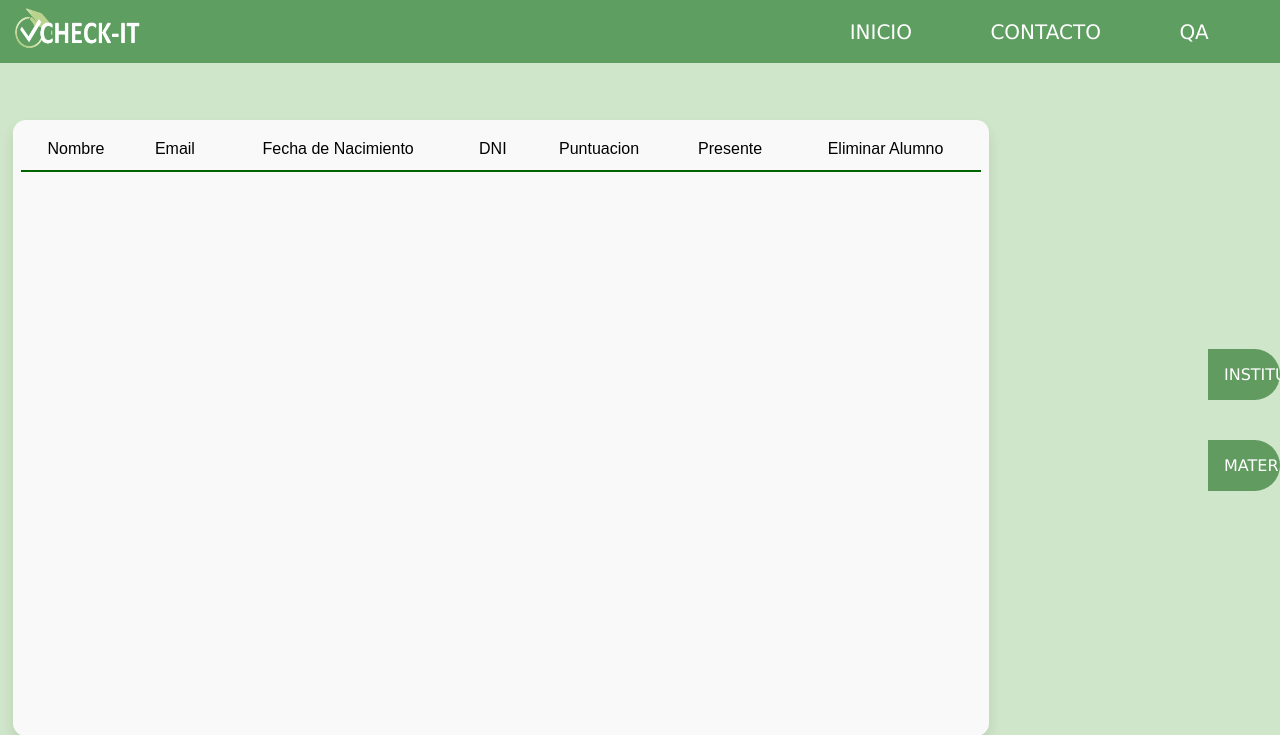
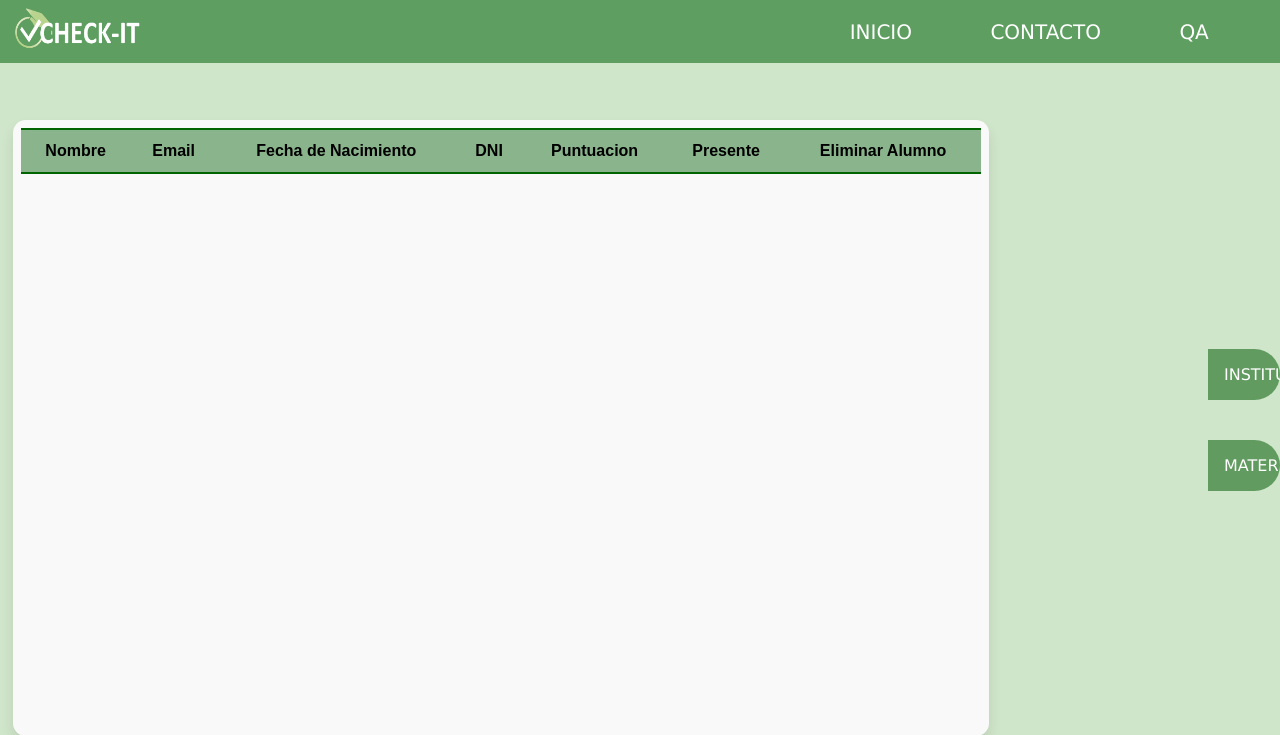
Before and after one commit to MercadoLucila/Check-it, a PHP site: page /Paginas/Bandeja_curso/curso.php in a window 1280 px wide. Shown: the top 735 px of the page. Run offline with PHP 8.4, Linux system fonts and the light colour scheme; lists and menus that the app fills with data are empty.

Commit message:
Ya se pueden eliminar alumnos de una materia. Agregar botón para subir alumno.

```diff
--- a/Clases/Alumno.php
+++ b/Clases/Alumno.php
@@ -16,7 +16,7 @@ class Alumno{
     }
 
     public static function eliminarAlumno_Materia($conn, $DNI, $codigo_materia){
-        $consulta="DELETE *
+        $consulta="DELETE
         FROM materia_alumno
         WHERE DNI = :DNI and codigo_materia = :codigo_materia ";
 
--- a/Paginas/Bandeja_curso/curso.php
+++ b/Paginas/Bandeja_curso/curso.php
@@ -7,13 +7,6 @@ require_once "../../Clases/Alumno.php";
 $database = new Database();
 $conn = $database -> connect();
 session_start();
-
-/*
-if($_POST["eliminar_alumno"]==$alumno["DNI"]){
-    $DNI=$alumno["DNI"];
-    Alumno::eliminarAlumno_Materia($conn,$DNI,$materia);
-}
-    */
 
 ?>
 
@@ -48,25 +41,34 @@ if($_POST["eliminar_alumno"]==$alumno["DNI"]){
                 <div>
                     <table>
                         <tr>
-                            <td>Nombre</td>
-                            <td>Email</td>
-                            <td>Fecha de Nacimiento</td>
-                            <td>DNI</td>
-                            <td>Puntuacion</td>
-                            <td>Presente</td>
-                            <td>Eliminar Alumno</td>
+                            <th>Nombre</th>
+                            <th>Email</th>
+                            <th>Fecha de Nacimiento</th>
+                            <th>DNI</th>
+                            <th>Puntuacion</th>
+                            <th>Presente</th>
+                            <th>Eliminar Alumno</th>
                     <?php
 
                         if($_SERVER["REQUEST_METHOD"] == "POST"){
-                            $materia = $_POST['materia'];
+                            if(isset($_POST['materia'])){
+                                $materia = $_POST['materia'];
+                                $_SESSION['materia']=$materia;
+                            }
+
+
+                            if(isset($_POST["eliminar_alumno"])){
+                                $DNI=$_POST["eliminar_alumno"];
+                                $materia= $_SESSION['materia'];
+                                Alumno::eliminarAlumno_Materia($conn,$DNI,$materia);
+                            }
+
                             $alumnos = Alumno::buscarAlumnos($conn,$materia);
+
 
                             echo '<form name="materia" action="../Bandeja_curso/curso.php" method="POST">';
                             foreach($alumnos as $alumno){
-                                echo '<tr><td>'.$alumno["nombre"].' '.$alumno["apellido"].'</td>
-                                <td>'.$alumno["email"].'</td>
-                                <td>'.$alumno["nacimiento"].'</td>
-                                <td>'.$alumno["DNI"].'</td>
+                                echo '<tr><td>'.$alumno["nombre"].' '.$alumno["apellido"].'</td><td>'.$alumno["email"].'</td><td>'.$alumno["nacimiento"].'</td><td>'.$alumno["DNI"].'</td>
                                 <td>agregar puntuacion</td>
                                 <td><input type="checkbox" name="presentes[]" value="'.$alumno["DNI"].'"></td>
                                 <td><form name="eliminar" action="../Bandeja_curso/curso.php" method="POST">
--- a/Resources/CSS/curso.css
+++ b/Resources/CSS/curso.css
@@ -142,17 +135,25 @@ body {
     border-collapse: collapse;
     font-family: Arial, sans-serif;
     text-align: center;
+    align-content: center;
+    align-items: center;
 }
 
-.bandeja table th, .bandeja table td {
-    border-radius: 10%;
+.bandeja table th {
+    background-color:#8ab48b;
     padding: 12px;
+    border-top: 2px solid #006400;
+    border-bottom: 2px solid #006400;
+}
+
+.bandeja table td {
+    padding: 12px;
+    border-top: 2px solid #006400;
     border-bottom: 2px solid #006400;
 }
 
 .bandeja table tr:hover {
     background-color: #e8f5e9;
-    height: 10%;
 }
 
 
```
Also changed, not shown: other parts of Resources/CSS/curso.css (+26 -36 lines).
